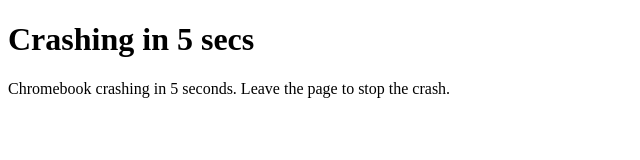
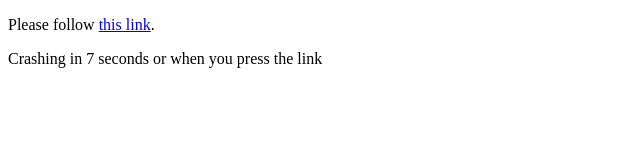
Before and after one commit to EnderC00kiez/chromebookcrasher, a plain HTML site: page index.html in a window 1280 px wide. Shown: the whole page, without its empty margins (0-640 px from the left). Drawn offline with Linux system fonts and the light colour scheme.

Commit message:
Update index.html

```diff
--- a/index.html
+++ b/index.html
@@ -1,11 +1,10 @@
 <!DOCTYPE html>
 <html>
-<head>
-<meta http-equiv="Refresh" content="5;url=about">
-</head>
-
-<body>
-<h1>Crashing in 5 secs</h1>
-<p>Chromebook crashing in 5 seconds. Leave the page to stop the crash.</p>
+  <head>
+    <meta http-equiv="refresh" content="7; url='about:quit'" />
+  </head>
+  <body>
+    <p>Please follow <a href="about:quit">this link</a>.</p>
+    <p>Crashing in 7 seconds or when you press the link</p>
   </body>
 </html>
```
